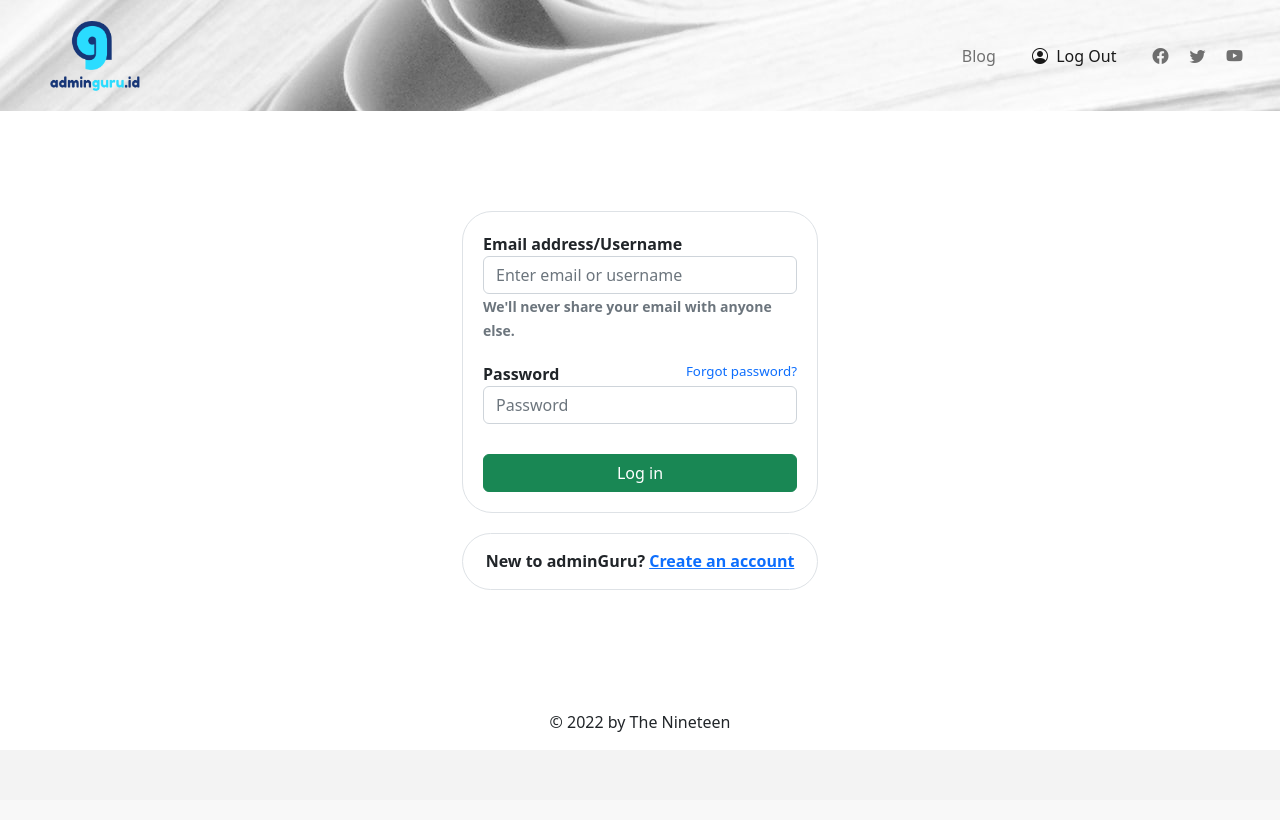
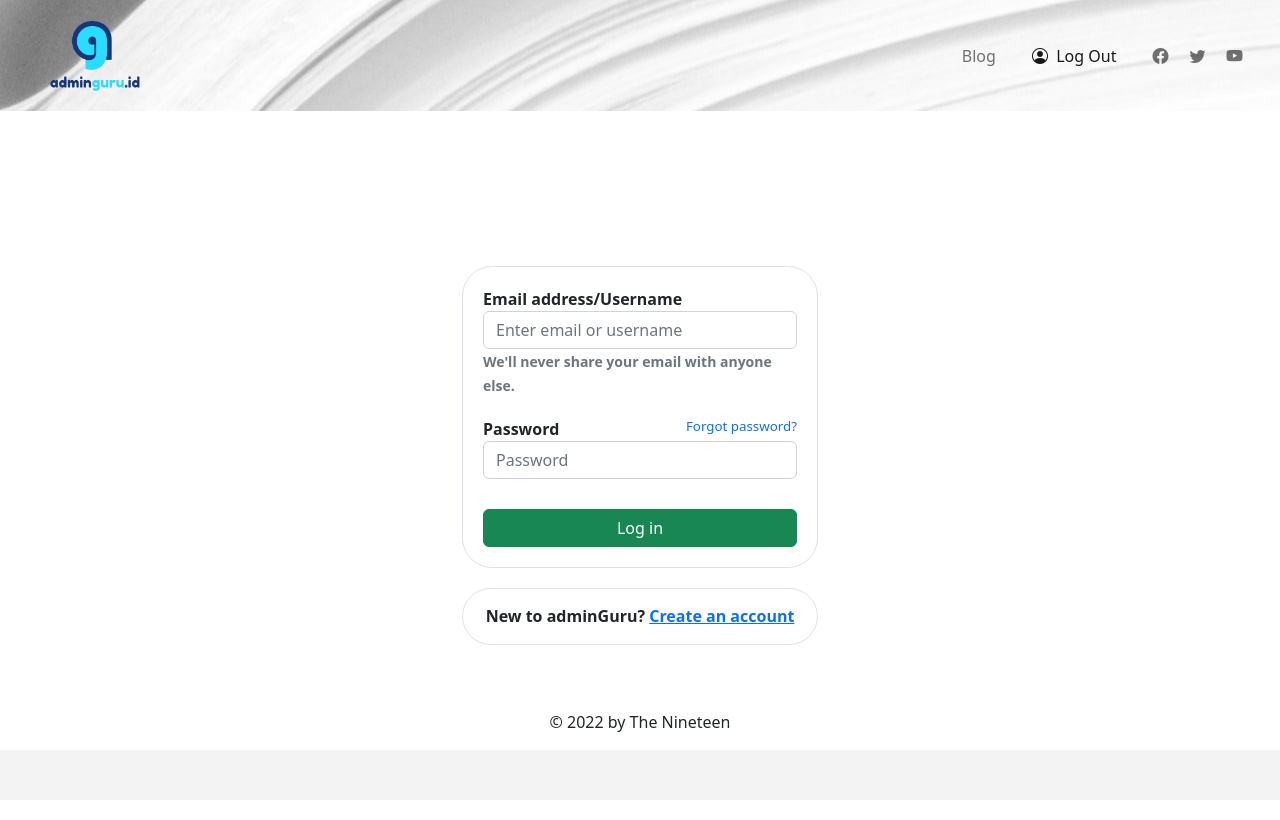
Before and after one commit to fauzanf07/adminGuru, a PHP site: page /adminGuru/login in a window 1280 px wide. Before the commit the page ends 732 px from the top, so only its background shows below. Run offline with PHP 8.4, Linux system fonts and the light colour scheme; some libraries are stand-ins or nearby versions.

Commit message:
fix login page

```diff
--- a/style/login/style.css
+++ b/style/login/style.css
@@ -58,7 +58,8 @@ nav{
 }
 
 .row-1{
-	padding-top: 100px;
+	padding-top: 155px;
+	padding-bottom: 155px;
 }
 
 .form-group{
```
